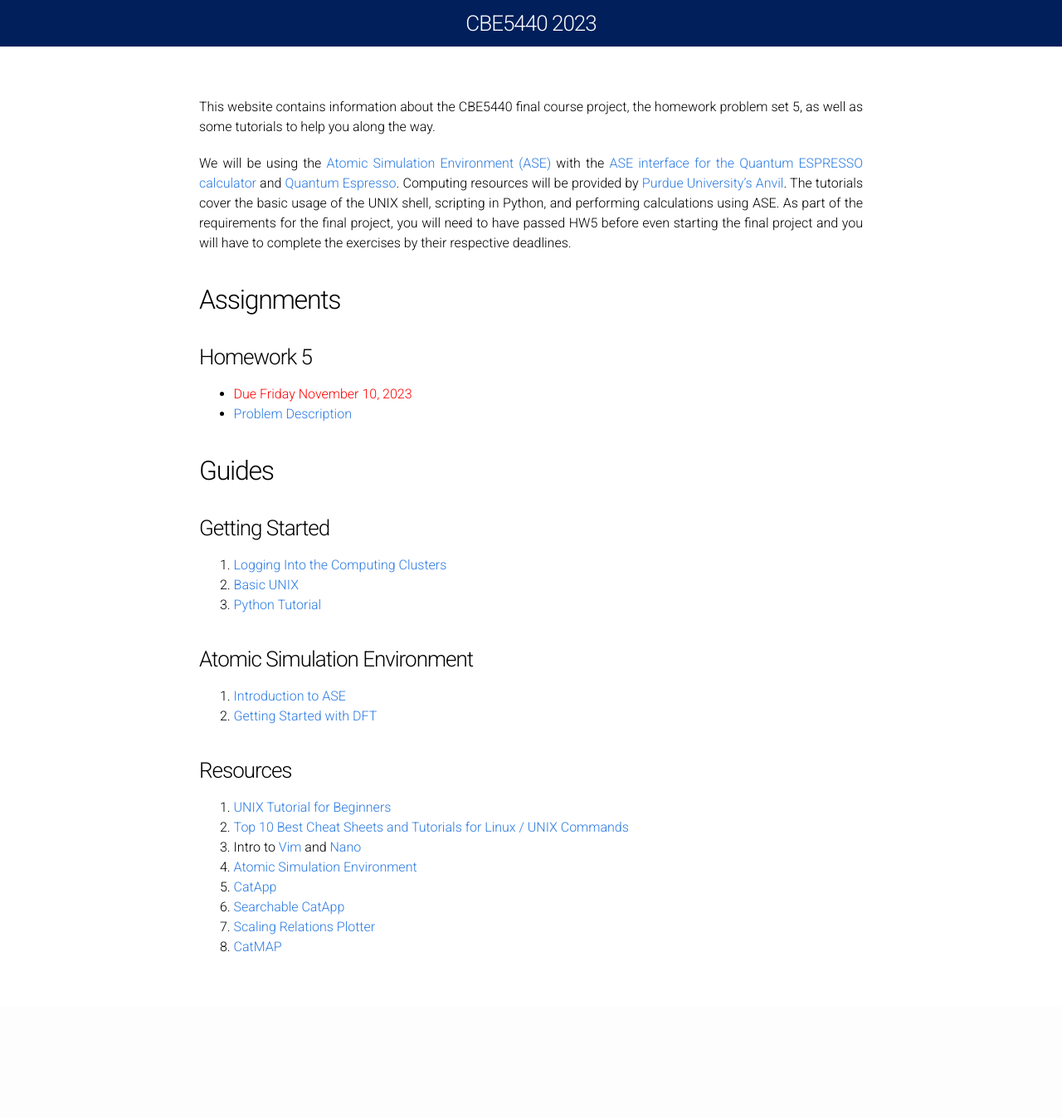
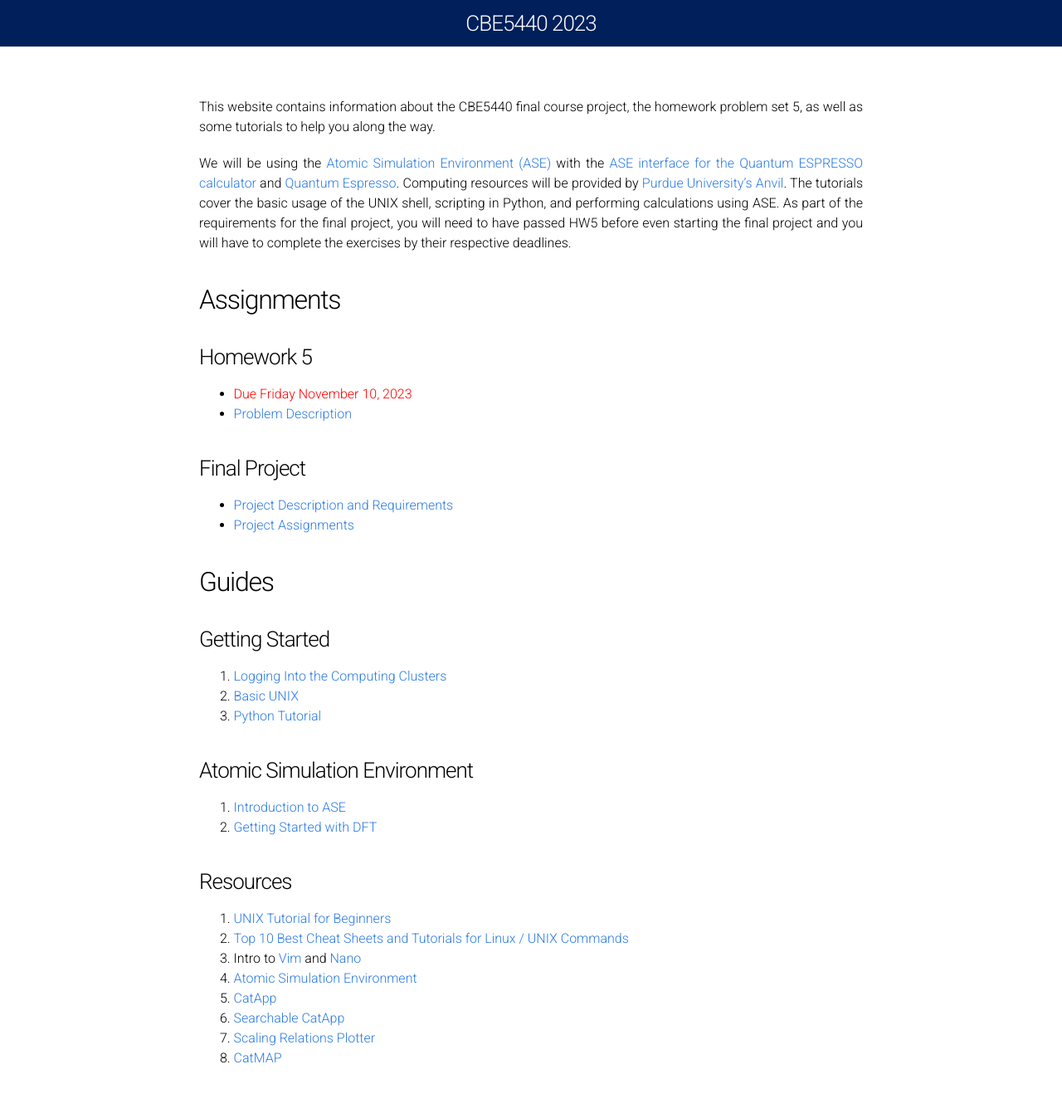
Before and after one commit to UPennCBE544/2023.github.io, a Jekyll site: the page built from Index.md, in a window 1280 px wide. Shown: the whole page at 83% size. Built offline with Jekyll 4.4.1, drawn with Linux system fonts in a browser that asks for light colours; before the commit the page ends 1213 px from its top, so only the background shows below that.

Commit message:
Update Index.md

```diff
--- a/Index.md
+++ b/Index.md
@@ -13,6 +13,11 @@ We will be using the [Atomic Simulation Environment (ASE)](https://wiki.fysik.dt
 ### Homework 5 ###
 * <font color="red"> Due Friday November 10, 2023 </font>
 * [Problem Description](HW5_CBE544.pdf)
+
+
+### Final Project ###
+* [Project Description and Requirements](ProjectDescription.md)
+* [Project Assignments](ProjectAssignments.md)
 
 ## Guides ##
 ### Getting Started ###
```
